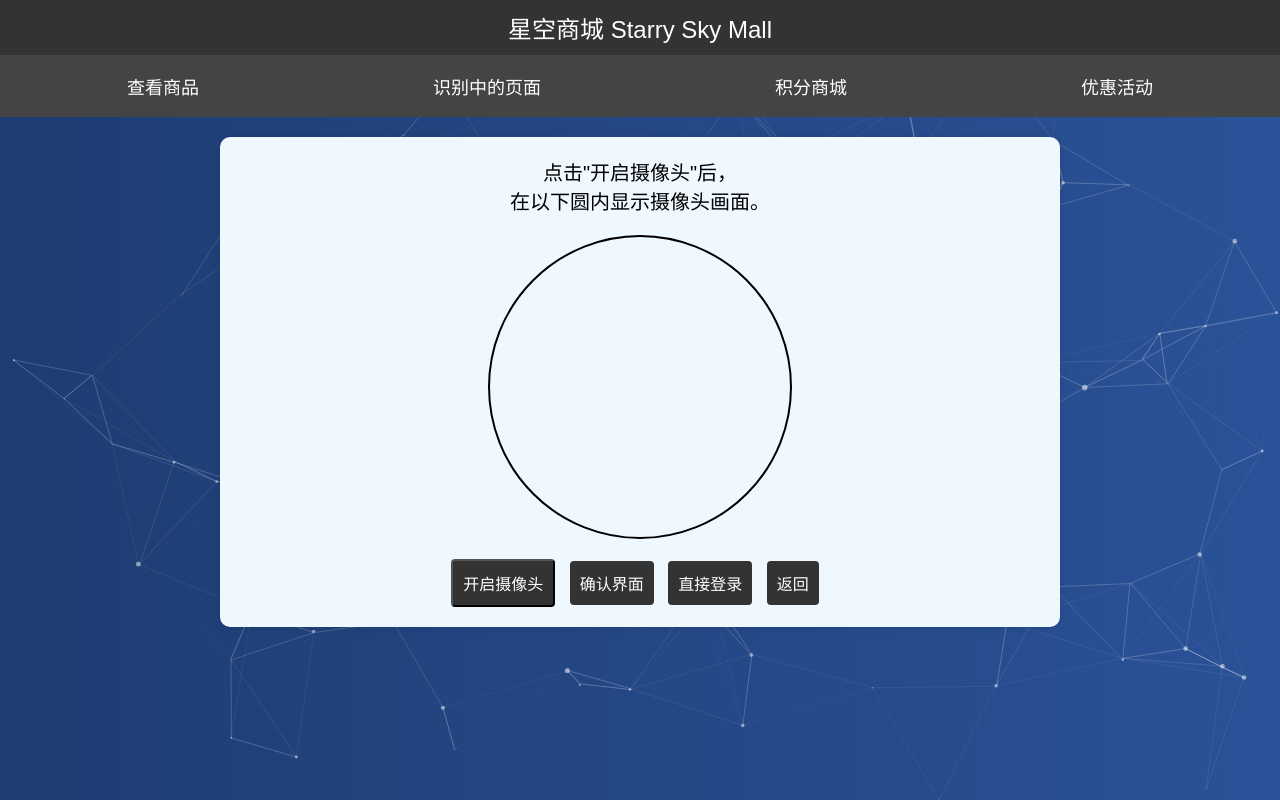
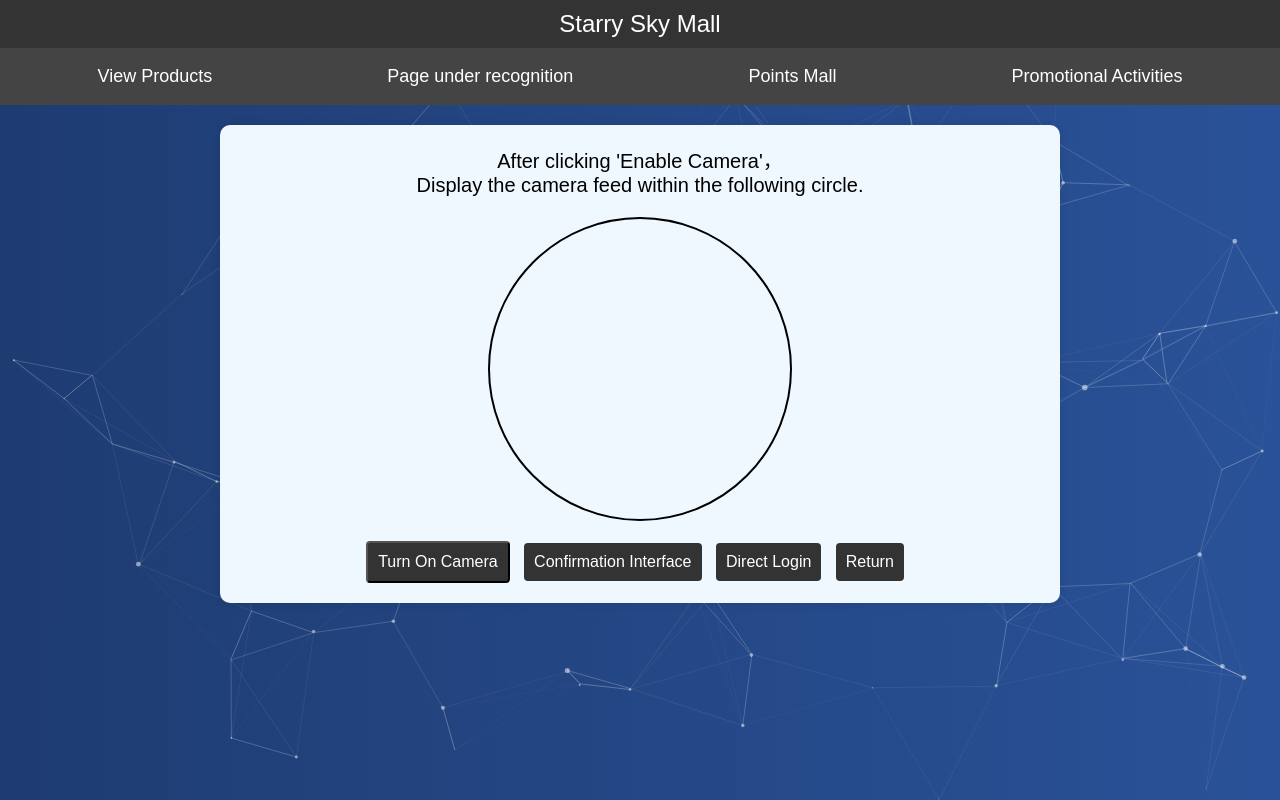
Before and after one commit to ShoppingFaceRecognition/Hainan, a Django app: page /face/ in a window 1280 px wide. Run offline with Django 4.2, Linux system fonts and the light colour scheme; parts of the project's set-up code (start-up, migrations or seed data) failed here and were passed over.

Commit message:
Update face.html

```diff
--- a/templates/items-robots/face.html
+++ b/templates/items-robots/face.html
@@ -3,7 +3,7 @@
 <head>
     <meta charset="UTF-8">
     <meta name="viewport" content="width=device-width, initial-scale=1.0">
-    <title>星空商城 Starry Sky Mall</title>
+    <title>Starry Sky Mall</title>
     <style>
         body {
             font-family: Arial, sans-serif;
@@ -96,27 +96,27 @@
 <body>
     <script src="../../static/js/background.js"></script>
     <div class="header">
-        星空商城 Starry Sky Mall
+        Starry Sky Mall
     </div>
     <div class="navbar">
-        <a href="/Commodity/">查看商品</a>
-        <a href="/static/ai_guodo.html">识别中的页面</a>
-        <a href="/jf_Commodity/">积分商城</a>
-        <a href="/discount/">优惠活动</a>
+        <a href="/Commodity/">View Products</a>
+        <a href="/static/ai_guodo.html">Page under recognition</a>
+        <a href="/jf_Commodity/">Points Mall</a>
+        <a href="/discount/">Promotional Activities</a>
     </div>
     <div class="container">
         <div class="message">
-            点击"开启摄像头"后，<br>
-            在以下圆内显示摄像头画面。
+            After clicking 'Enable Camera'，<br>
+            Display the camera feed within the following circle.
         </div>
         <div class="circle">
             <video id="video" autoplay playsinline></video>
         </div>
         <div id="errorMessage" class="error-message" style="display: none;"></div>
-        <button id="startCamera" class="button">开启摄像头</button>
-        <a href="/identity/" class="button">确认界面</a>
-        <a href="/login/" class="button">直接登录</a>
-        <a href="/" class="button">返回</a>
+        <button id="startCamera" class="button">Turn On Camera</button>
+        <a href="/identity/" class="button">Confirmation Interface</a>
+        <a href="/login/" class="button">Direct Login</a>
+        <a href="/" class="button">Return</a>
     </div>
     <script>
         const video = document.getElementById('video');
@@ -138,20 +138,20 @@
             } catch (err) {
                 console.error("Error accessing the camera: ", err);
                 if (err.name === 'NotAllowedError') {
-                    errorMessage.textContent = "请在浏览器设置中允许访问摄像头，然后刷新页面重试。";
+                    errorMessage.textContent = "Please allow camera access in your browser settings, then refresh the page and try again.";
                 } else if (err.name === 'NotFoundError') {
-                    errorMessage.textContent = "未找到摄像头设备，请确保您的设备有可用的摄像头。";
+                    errorMessage.textContent = "No camera device found. Please ensure your device has a functional camera.";
                 } else {
-                    errorMessage.textContent = "无法访问摄像头，请确保已授予权限并刷新页面重试。";
+                    errorMessage.textContent = "Unable to access the camera. Please ensure permission is granted and refresh the page to try again.";
                 }
                 errorMessage.style.display = 'block';
             }
         });
 
-        // 检查浏览器是否支持getUserMedia
+        // Check if the browser supports getUserMedia
         if (!navigator.mediaDevices || !navigator.mediaDevices.getUserMedia) {
             startCameraButton.disabled = true;
-            errorMessage.textContent = "您的浏览器不支持访问摄像头，请尝试使用最新版本的Chrome、Firefox或Safari浏览器。";
+            errorMessage.textContent = "Your browser does not support camera access. Please try using the latest version of Chrome, Firefox, or Safari.";
             errorMessage.style.display = 'block';
         }
     </script>
```
